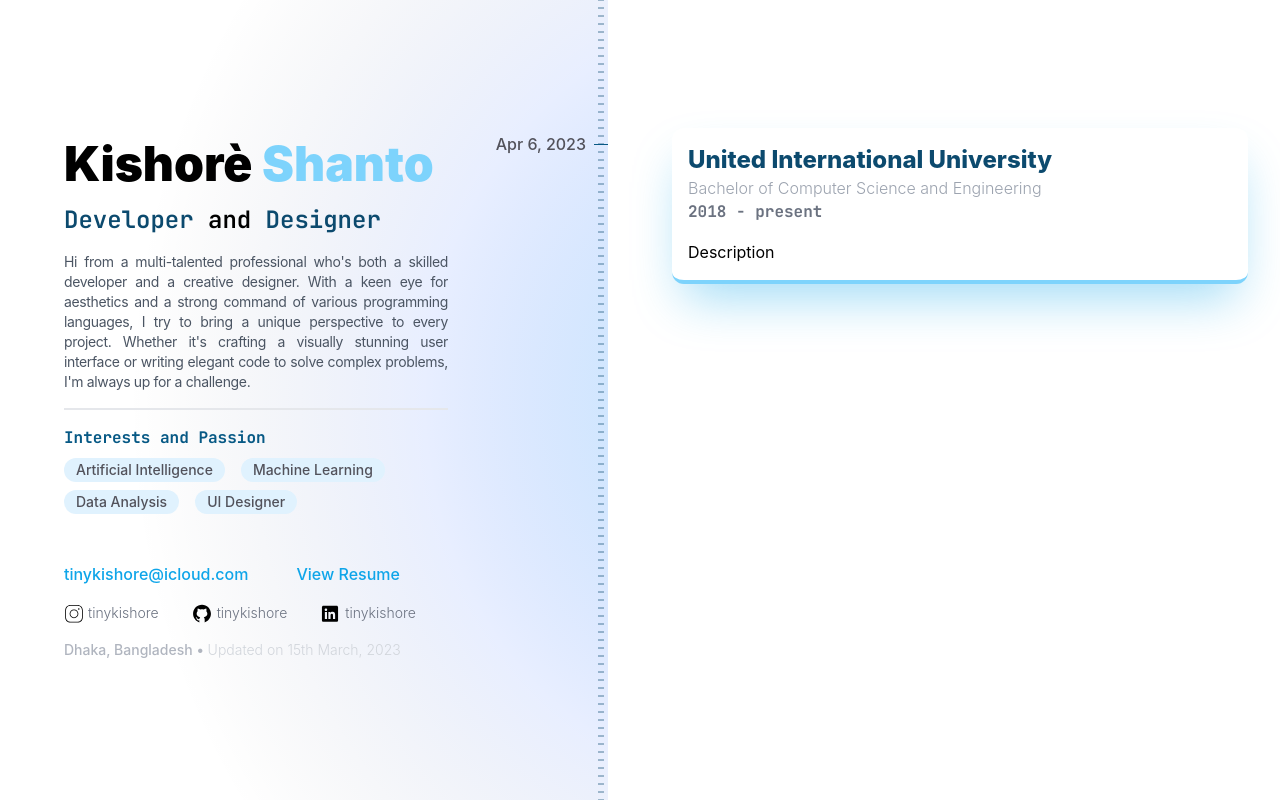
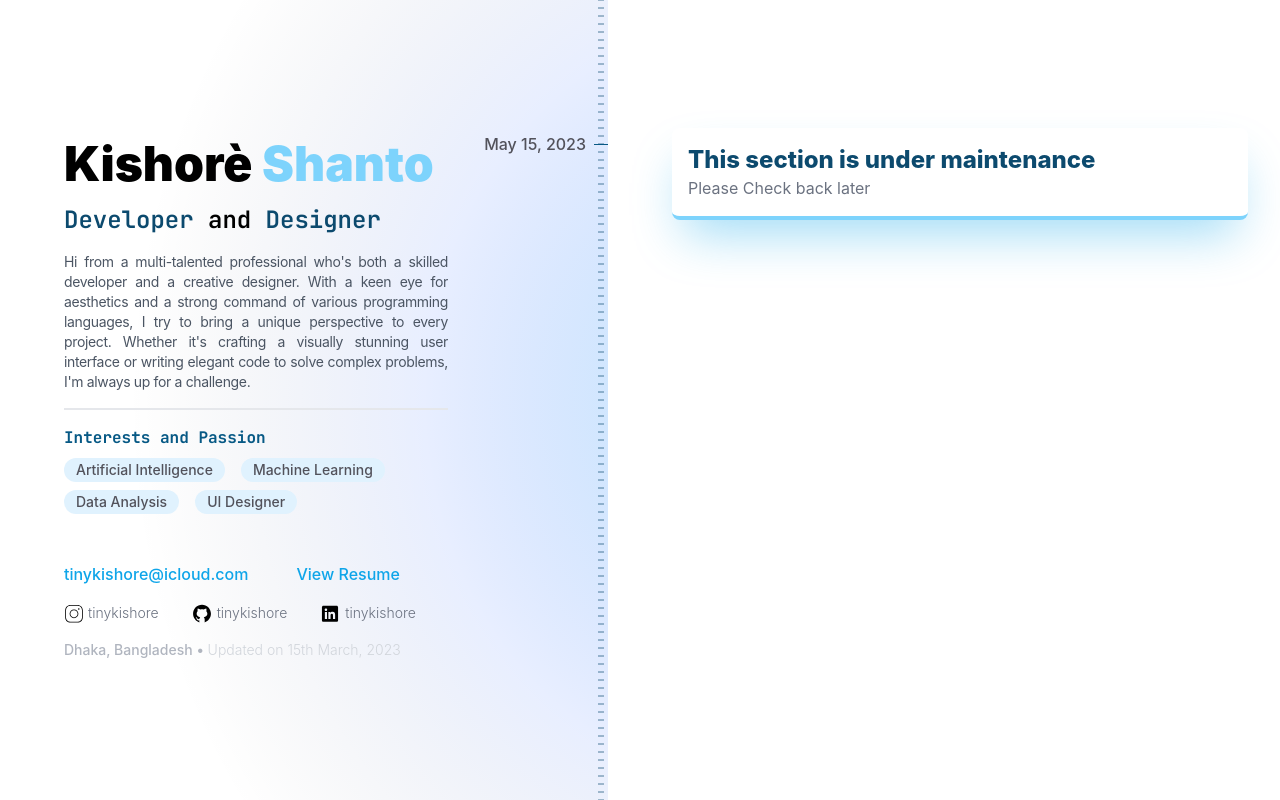
Before and after one commit to kishoreshanto/kishoreshanto, a SvelteKit app: page / in a window 1280 px wide. Shown: the top 800 px of the page. Built offline with nearby package versions, Linux system fonts and the light colour scheme.

Commit message:
Pull request at master

```diff
--- a/src/routes/+page.svelte
+++ b/src/routes/+page.svelte
@@ -7,7 +7,6 @@
     const title = data.title;
     const description = data.description;
     const email = data.mail;
-
 
 </script>
 
@@ -126,8 +125,48 @@
         </div>
 
         <main class="space-y-20 py-20 sm:space-y-32 sm:py-32">
+            <article class="scroll-mt-16 ">
+                <header class="relative mb-10 xl:mb-0">
+                    <div class="pointer-events-none absolute left-[max(-0.5rem,calc(50%-18.625rem))] top-0 z-50 flex h-4 items-center justify-end gap-x-2 lg:left-0 lg:right-[calc(max(2rem,50%-38rem)+40rem)] lg:min-w-[32rem] xl:h-8">
+                        <a class="inline-flex">
+                            <time class="hidden xl:pointer-events-auto xl:block xl:text-2xs/4 xl:font-medium text-zinc-600 dark:text-gray-200">
+                                May 15, 2023
+                            </time>
+                        </a>
+                        <div class="h-[0.0625rem] w-3.5 bg-sky-800 lg:-mr-3.5 xl:mr-0 dark:xl:bg-sky-400"></div>
+                    </div>
+                    <div class="mx-auto max-w-7xl px-6 lg:flex lg:px-8">
+                        <div class="lg:ml-96 lg:flex lg:w-full lg:justify-end lg:pl-32">
+                            <div class="mx-auto max-w-lg lg:mx-0 lg:w-0 lg:max-w-xl lg:flex-auto">
+                                <div class="flex">
+                                    <a class="inline-flex">
+                                        <time datetime="2023-04-06T00:00:00.000Z"
+                                              class="text-2xs/4 font-medium text-zinc-600 dark:text-gray-200 xl:hidden">
+                                            May 15, 2023
+                                        </time>
+                                    </a>
+                                </div>
+                            </div>
+                        </div>
+                    </div>
+                </header>
 
-            <article class="scroll-mt-16">
+                <div class="mx-auto max-w-7xl px-6 lg:flex lg:px-8">
+                    <div class="lg:ml-96 lg:flex lg:w-full lg:justify-end lg:pl-32">
+                        <div class="mx-auto max-w-lg lg:mx-0 lg:w-0 lg:max-w-xl lg:flex-auto border-b-4 dark:border-sky-800 border-sky-300
+                            typography p-4 rounded-lg bg-white dark:bg-zinc-950 shadow-2xl shadow-sky-500/40">
+                            <h2 class="font-extrabold text-sky-900 dark:text-sky-200 text-2xl">
+                                This section is under maintenance</h2>
+                            <p class="text-gray-500 dark:text-gray-300">
+                                Please Check back later
+                            </p>
+                        </div>
+                    </div>
+                </div>
+
+
+            </article>
+            <article class="scroll-mt-16 hidden">
                 <header class="relative mb-10 xl:mb-0">
                     <div class="pointer-events-none absolute left-[max(-0.5rem,calc(50%-18.625rem))] top-0 z-50 flex h-4 items-center justify-end gap-x-2 lg:left-0 lg:right-[calc(max(2rem,50%-38rem)+40rem)] lg:min-w-[32rem] xl:h-8">
                         <a class="inline-flex">
@@ -135,7 +174,7 @@
                                 Apr 6, 2023
                             </time>
                         </a>
-                        <div class="h-[0.0625rem] w-3.5 bg-sky-800 lg:-mr-3.5 xl:mr-0 bg-gray-900 dark:xl:bg-sky-400"></div>
+                        <div class="h-[0.0625rem] w-3.5 bg-sky-800 lg:-mr-3.5 xl:mr-0 dark:xl:bg-sky-400"></div>
                     </div>
                     <div class="mx-auto max-w-7xl px-6 lg:flex lg:px-8">
                         <div class="lg:ml-96 lg:flex lg:w-full lg:justify-end lg:pl-32">
@@ -172,95 +211,6 @@
 
             </article>
 
-            <article class="scroll-mt-16 invisible">
-                <div>
-                    <header class="relative mb-10 xl:mb-0">
-                        <div class="pointer-events-none absolute left-[max(-0.5rem,calc(50%-18.625rem))] top-0 z-50 flex h-4 items-center justify-end gap-x-2 lg:left-0 lg:right-[calc(max(2rem,50%-38rem)+40rem)] lg:min-w-[32rem] xl:h-8">
-                            <a class="inline-flex">
-                                <time class="hidden xl:pointer-events-auto xl:block xl:text-2xs/4 xl:font-medium xl:text-black/50 dark:xl:text-white/50">
-                                    Apr 6, 2023
-                                </time>
-                            </a>
-                            <div class="h-[0.0625rem] w-3.5 bg-gray-900 lg:-mr-3.5 xl:mr-0 xl:bg-gray-900 dark:xl:border-sky-200"></div>
-                        </div>
-                        <div class="mx-auto max-w-7xl px-6 lg:flex lg:px-8">
-                            <div class="lg:ml-96 lg:flex lg:w-full lg:justify-end lg:pl-32">
-                                <div class="mx-auto max-w-lg lg:mx-0 lg:w-0 lg:max-w-xl lg:flex-auto">
-                                    <div class="flex">
-                                        <a class="inline-flex">
-                                            <time datetime="2023-04-06T00:00:00.000Z"
-                                                  class="text-2xs/4 font-medium text-gray-500 dark:text-white/50 xl:hidden">
-                                                Apr 6, 2023
-                                            </time>
-                                        </a>
-                                    </div>
-                                </div>
-                            </div>
-                        </div>
-                    </header>
-
-                    <div class="mx-auto max-w-7xl px-6 lg:flex lg:px-8">
-                        <div class="lg:ml-96 lg:flex lg:w-full lg:justify-end lg:pl-32">
-                            <div class="mx-auto max-w-lg lg:mx-0 lg:w-0 lg:max-w-xl lg:flex-auto
-                            typography p-4 rounded-2xl bg-sky-100 dark:bg-sky-950/50 drop-shadow-2xl">
-                                <h2 class="font-extrabold text-sky-900 dark:text-sky-200 text-2xl">United International
-                                    University</h2>
-                                <hr class="border-2 border-sky-200 rounded-full my-2">
-                                <h2 class="font-bold text-gray-500 pb-4">2018 - present</h2>
-                                <p>
-                                    Description
-                                </p>
-                            </div>
-                        </div>
-                    </div>
-                </div>
-
-            </article>
-
-            <article class="scroll-mt-16 invisible">
-                <div>
-                    <header class="relative mb-10 xl:mb-0">
-                        <div class="pointer-events-none absolute left-[max(-0.5rem,calc(50%-18.625rem))] top-0 z-50 flex h-4 items-center justify-end gap-x-2 lg:left-0 lg:right-[calc(max(2rem,50%-38rem)+40rem)] lg:min-w-[32rem] xl:h-8">
-                            <a class="inline-flex">
-                                <time class="hidden xl:pointer-events-auto xl:block xl:text-2xs/4 xl:font-medium xl:text-black/50 dark:xl:text-white/50">
-                                    Apr 6, 2023
-                                </time>
-                            </a>
-                            <div class="h-[0.0625rem] w-3.5 bg-gray-900 lg:-mr-3.5 xl:mr-0 xl:bg-gray-900 dark:xl:border-sky-200"></div>
-                        </div>
-                        <div class="mx-auto max-w-7xl px-6 lg:flex lg:px-8">
-                            <div class="lg:ml-96 lg:flex lg:w-full lg:justify-end lg:pl-32">
-                                <div class="mx-auto max-w-lg lg:mx-0 lg:w-0 lg:max-w-xl lg:flex-auto">
-                                    <div class="flex">
-                                        <a class="inline-flex">
-                                            <time datetime="2023-04-06T00:00:00.000Z"
-                                                  class="text-2xs/4 font-medium text-gray-500 dark:text-white/50 xl:hidden">
-                                                Apr 6, 2023
-                                            </time>
-                                        </a>
-                                    </div>
-                                </div>
-                            </div>
-                        </div>
-                    </header>
-
-                    <div class="mx-auto max-w-7xl px-6 lg:flex lg:px-8">
-                        <div class="lg:ml-96 lg:flex lg:w-full lg:justify-end lg:pl-32">
-                            <div class="mx-auto max-w-lg lg:mx-0 lg:w-0 lg:max-w-xl lg:flex-auto
-                            typography p-4 rounded-2xl bg-sky-100 dark:bg-sky-950/50 drop-shadow-2xl">
-                                <h2 class="font-extrabold text-sky-900 dark:text-sky-200 text-2xl">United International
-                                    University</h2>
-                                <hr class="border-2 border-sky-200 rounded-full my-2">
-                                <h2 class="font-bold text-gray-500 pb-4">2018 - present</h2>
-                                <p>
-                                    Description
-                                </p>
-                            </div>
-                        </div>
-                    </div>
-                </div>
-
-            </article>
 
             <article class="scroll-mt-16 invisible">
                 <div>
```
